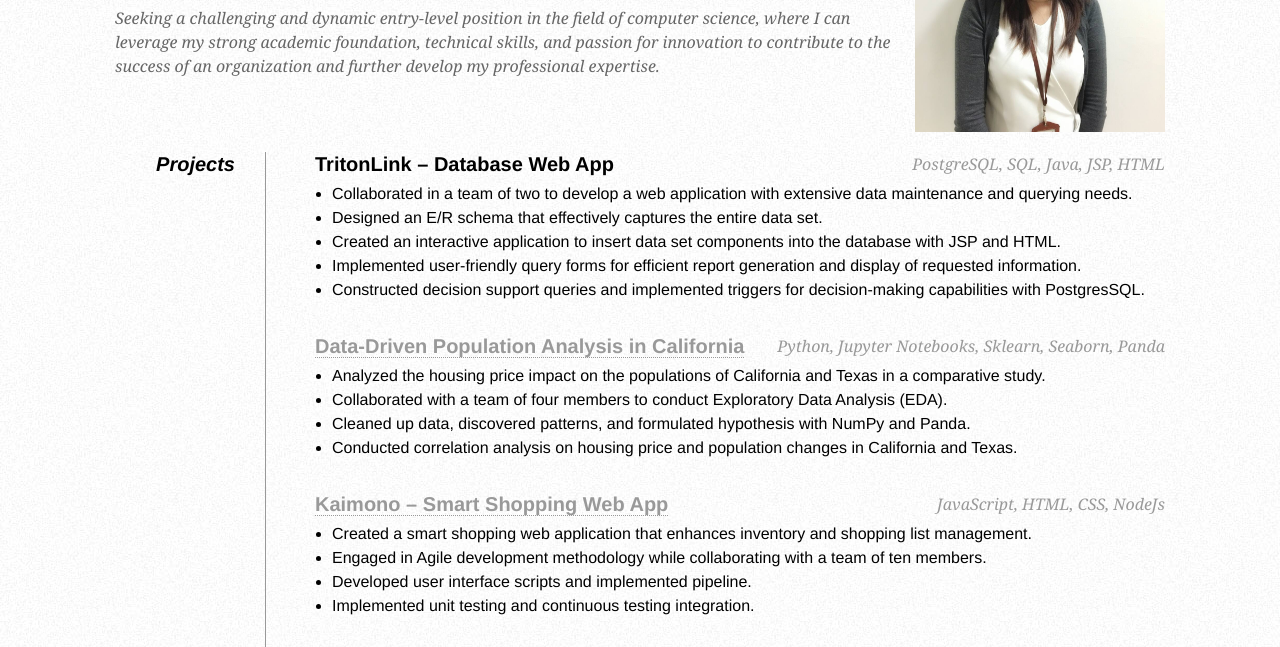
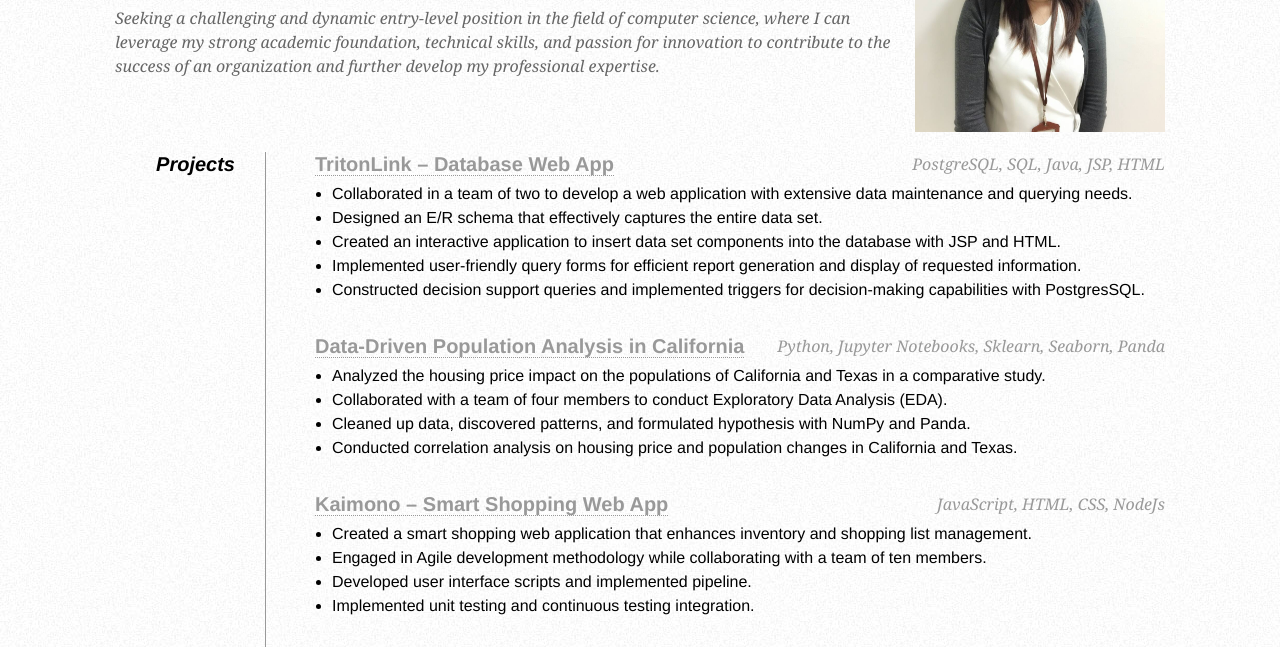
Before and after one commit to ahvuong/portfolio, a plain HTML site: page index.html in a window 1280 px wide. Shown: the part 143-790 px from the top of the page. Drawn offline with Linux system fonts and the light colour scheme.

Commit message:
Update change

```diff
--- a/index.html
+++ b/index.html
@@ -135,7 +135,7 @@
 
             <dt style="height: 730px; border-right: 1px solid #999;">Projects</dt>
             <dd>
-                <h2>TritonLink – Database Web App <span>PostgreSQL, SQL, Java, JSP, HTML</span></h2>
+                <h2><a href="https://youtu.be/WuNjX2rVSFg">TritonLink – Database Web App</a> <span>PostgreSQL, SQL, Java, JSP, HTML</span></h2>
                 <ul>
                     <li>Collaborated in a team of two to develop a web application with extensive data maintenance and querying needs.</li>
                     <li>Designed an E/R schema that effectively captures the entire data set.</li>
@@ -246,6 +246,7 @@
 
 </body>
 <div id="page-wrap">
+    <b>Note:</b> "Fully Work Authorized. No Visa Sponsorship Required"
     Design: <a href="https://css-tricks.com/one-page-resume-site/">CSS Tricks</a>
 </div>
 </html>
```
